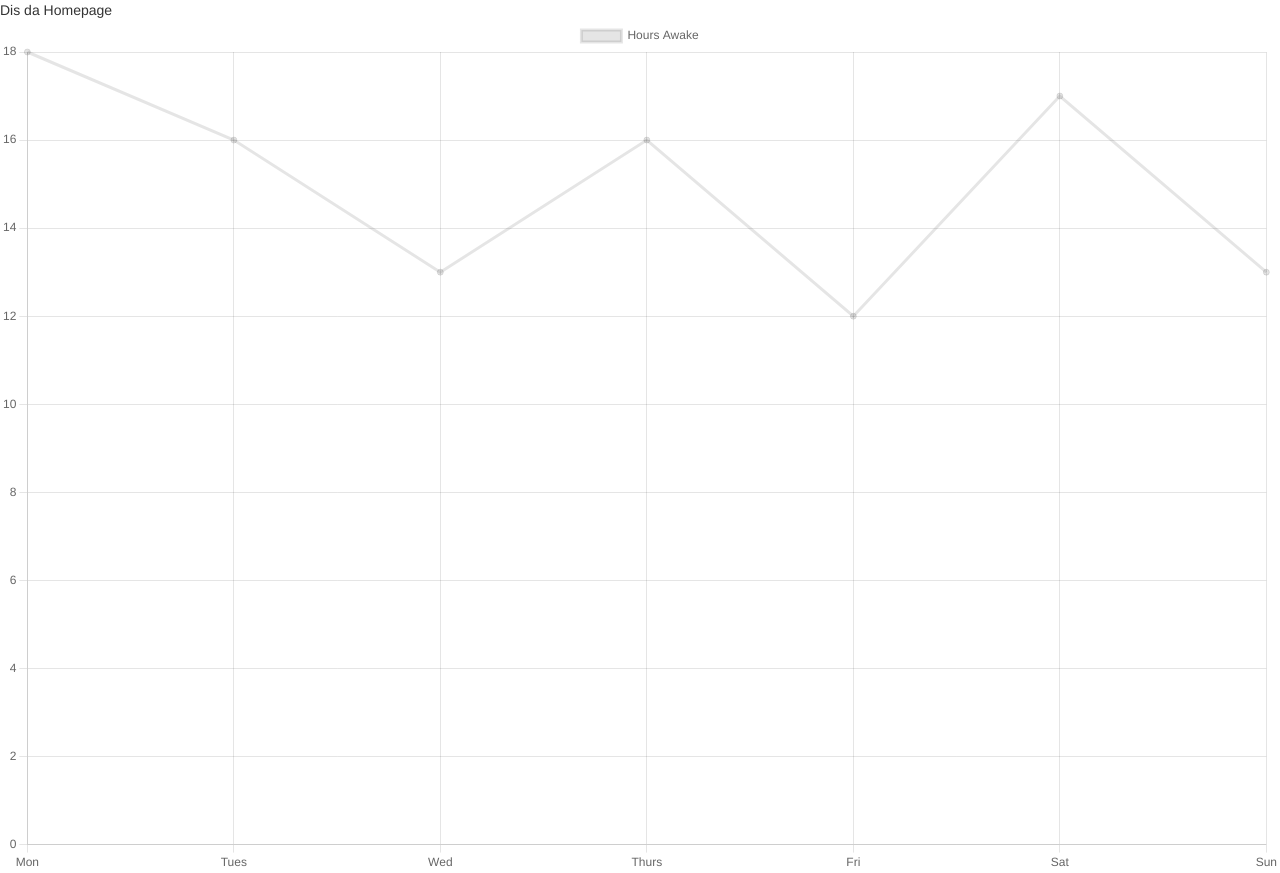
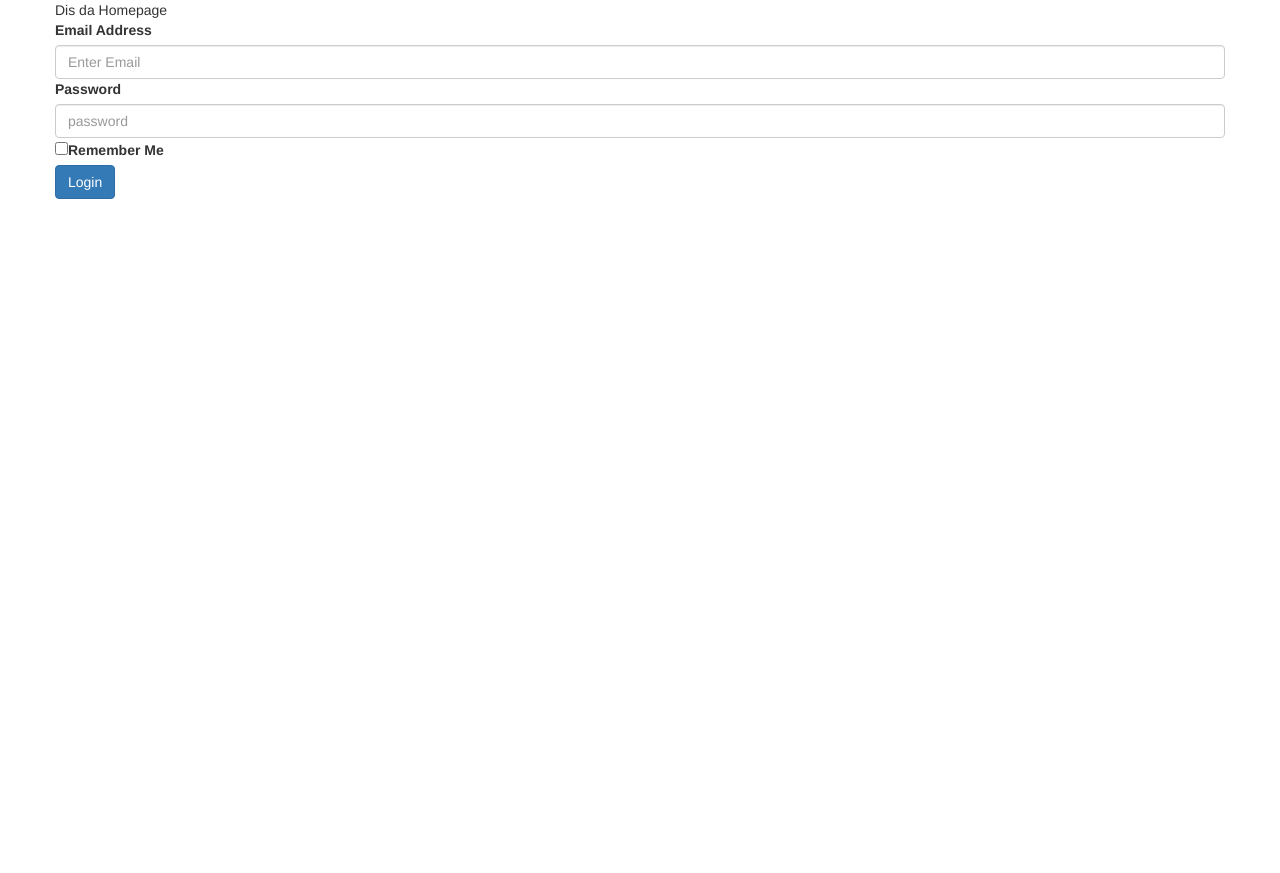
Before and after one commit to tommy2022/FINS, a React (Create React App) app: page / in a window 1280 px wide. After the commit the page ends 800 px from the top, so only its background shows below. Built offline with nearby package versions, Linux system fonts and the light colour scheme.

Commit message:
Login form on homepage

```diff
--- a/src/Homepage.js
+++ b/src/Homepage.js
@@ -1,9 +1,35 @@
 import React from "react";
 
-import LineChart from "./components/LineChart";
+import { Button, Container, Form, Row } from "react-bootstrap";
 
 export default function Homepage() {
-  return <div>Dis da Homepage
-    <LineChart />
+  return <div>
+
+    <Container>
+      <Row>
+        Dis da Homepage
+      </Row>
+      <Row>
+        <Form className="rounded">
+          <Form.Group className="mb-3" controlId="formBasicEmail">
+            <Form.Label>Email Address</Form.Label>
+            <Form.Control type="email" placeholder="Enter Email" />
+          </Form.Group>
+
+          <Form.Group className="mb-3" controlId="formBasicPassword">
+            <Form.Label>Password</Form.Label>
+            <Form.Control type="password" placeholder="password" />
+          </Form.Group>
+
+          <Form.Group className="mb-3" controlId="formBasicCheckbox">
+            <Form.Check type="checkbox" label="Remember Me" />
+          </Form.Group>
+
+          <Button variant="primary" type="submit">
+            Login
+          </Button>
+        </Form>
+      </Row>
+    </Container>
   </div>;
 }
```
